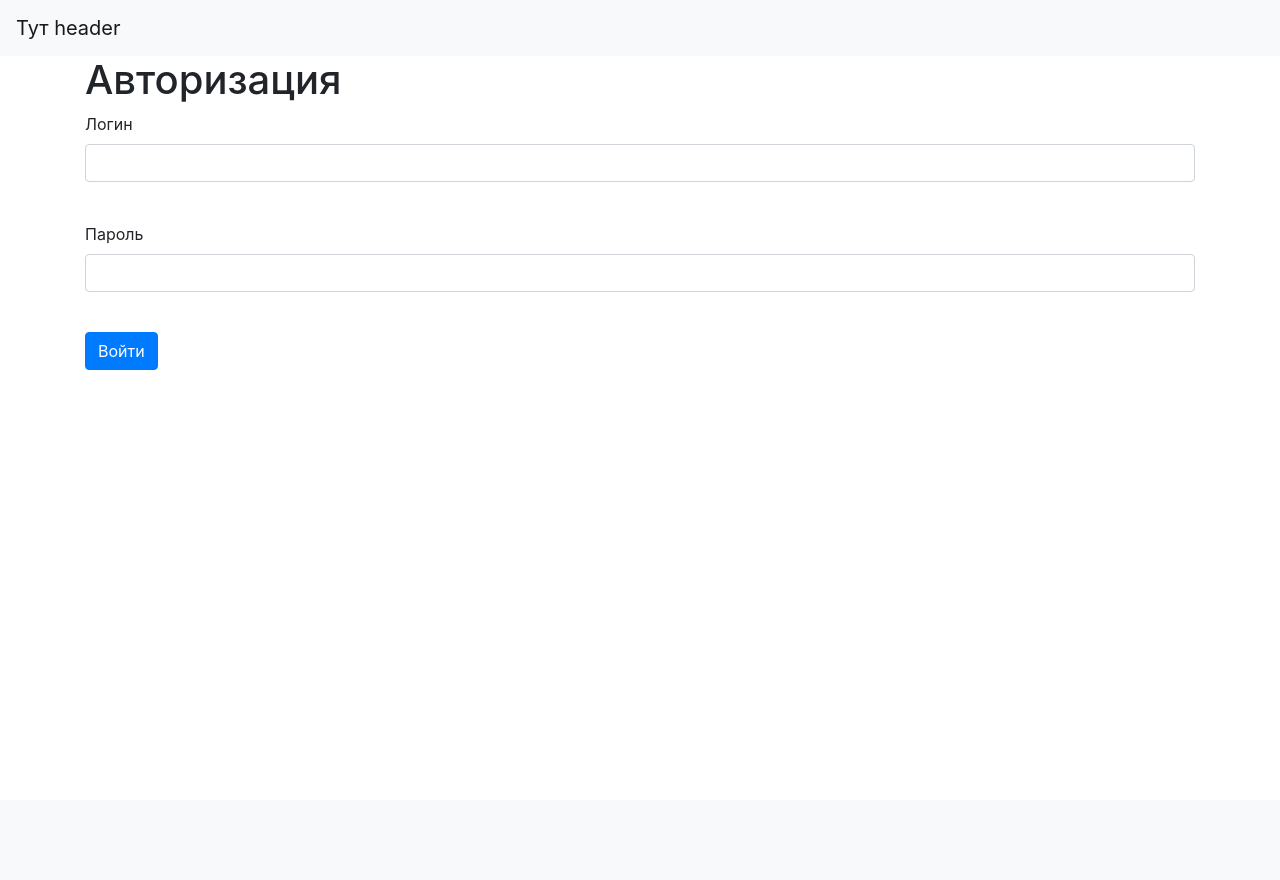
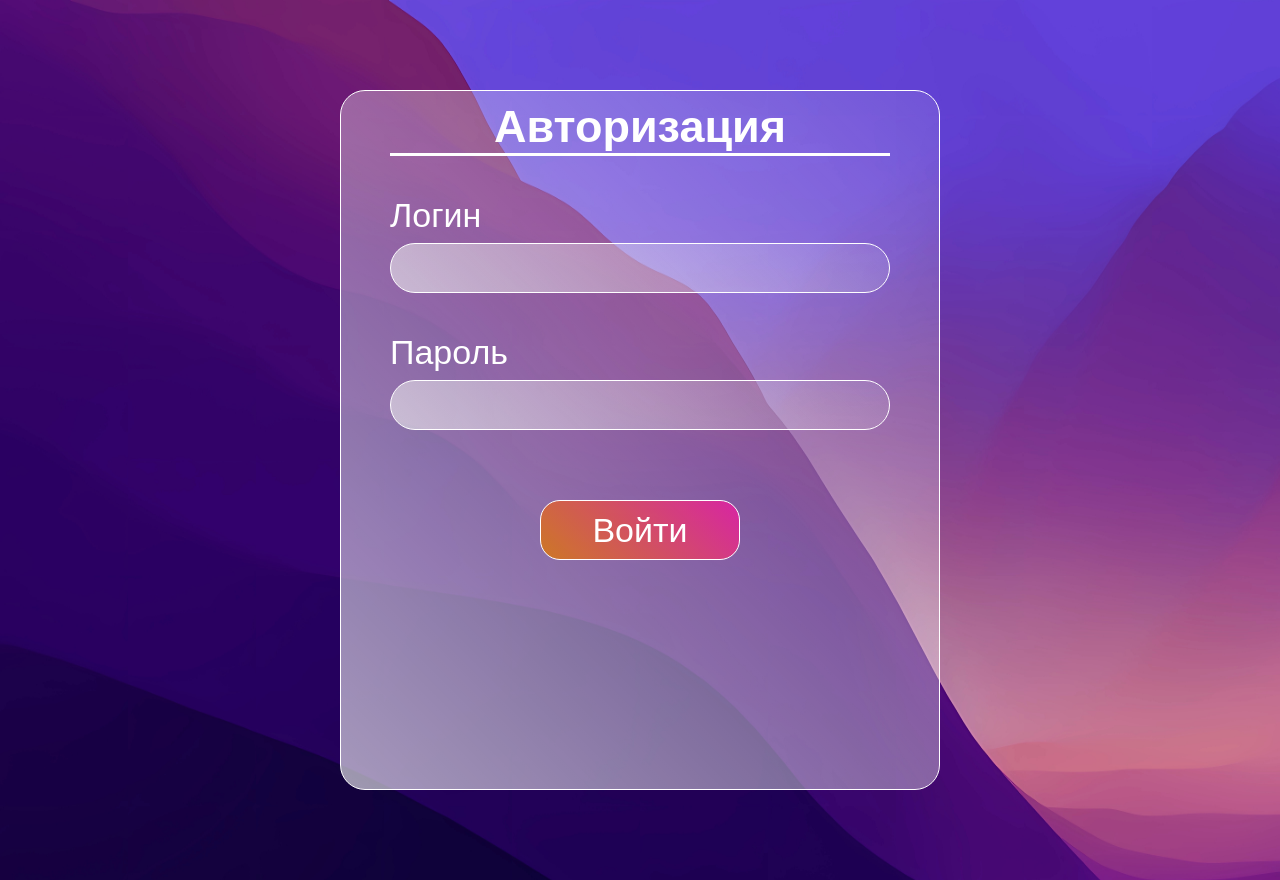
Before and after one commit to mccmmc/MusicCloud, a Flask app: page /login in a window 1280 px wide. Before the commit the page ends 370 px from the top, so only its background shows below. Run offline with Flask 3, Linux system fonts and the light colour scheme; some libraries are stand-ins or nearby versions.

Commit message:
login layout v0.1

```diff
--- a/Code/static/css/style.css
+++ b/Code/static/css/style.css
@@ -0,0 +1,65 @@
+body {
+    background: url(../img/back.jpeg) top left/1920px 1080px no-repeat;
+    font-family: "Poppins";
+
+}
+
+.login-form {
+    background: transparent;
+    border: 1px solid white;
+    border-radius: 25px;
+    width: 600px;
+    height: 700px;
+    margin: 90px auto;
+    background: linear-gradient(45deg, rgba(255, 255, 255, 0.6), rgba(255, 255, 255, 0.1));
+    backdrop-filter: blur(0);
+}
+
+.login-form {
+    font: 34px "Arial";
+    color: white;
+}
+.auth-title {
+    font: bold 45px "Arial";
+    color: white;
+    width: 500px;
+    text-align: center;
+    margin: 10px auto;
+    margin-bottom: 10px;
+    border-bottom: 3px solid white;
+}
+.username-block{
+    width: 500px;
+    margin: 40px auto;
+}
+.username-lineedit{
+    border: 1px solid white;
+    border-radius: 25px;
+    width: 500px;
+    height: 50px;
+    background: linear-gradient(45deg, rgba(239, 239, 239, 0.6), rgba(255, 255, 255, 0.1));
+}
+.password-block{
+    width: 500px;
+    margin: 40px auto;
+}
+.password-lineedit{
+    border: 1px solid white;
+    border-radius: 25px;
+    width: 500px;
+    height: 50px;
+    background: linear-gradient(45deg, rgba(239, 239, 239, 0.6), rgba(255, 255, 255, 0.1));
+}
+.btn-block{
+    width: 200px;
+    height: 50px;
+    margin: 70px auto;
+}
+#submit.btn-login{
+    color: white;
+    border: 1px solid white;
+    border-radius: 20px;
+    width: 200px;
+    height: 60px;
+    background: linear-gradient(45deg, rgba(221, 122, 5, 0.8), rgba(236, 25, 164, 0.8));
+}
--- a/Code/templates/base.html
+++ b/Code/templates/base.html
@@ -7,15 +7,13 @@
           href="https://stackpath.bootstrapcdn.com/bootstrap/4.4.1/css/bootstrap.min.css"
           integrity="sha384-Vkoo8x4CGsO3+Hhxv8T/Q5PaXtkKtu6ug5TOeNV6gBiFeWPGFN9MuhOf23Q9Ifjh"
           crossorigin="anonymous">
+    <link rel="preconnect" href="https://fonts.googleapis.com">
+    <link rel="preconnect" href="https://fonts.gstatic.com" crossorigin>
+    <link href="https://fonts.googleapis.com/css2?family=Poppins:ital,wght@0,100;0,200;0,300;0,400;0,500;0,600;0,700;0,800;0,900;1,100;1,200;1,300;1,400;1,500;1,600;1,700;1,800;1,900&display=swap" rel="stylesheet">
+    <link rel="stylesheet" type="text/css" href="{{ url_for('static', filename='css/style.css') }}" />
     <title>{{title}}</title>
 </head>
 <body>
-<header>
-    <nav class="navbar navbar-light bg-light">
-        <a class="navbar-brand" href="#">Тут header</a>
-    </nav>
-</header>
-<!-- Begin page content -->
 <main role="main" class="container">
     {% block content %}{% endblock %}
 </main>
--- a/Code/templates/login.html
+++ b/Code/templates/login.html
@@ -1,28 +1,30 @@
 {% extends "base.html" %}
 
 {% block content %}
-<h1>Авторизация</h1>
+<div class="login-form">
+    <h1 class="auth-title">Авторизация</h1>
     <form action="" method="post">
         {{ form.hidden_tag() }}
-    <p>
-        {{ form.username.label }}<br>
-        {{ form.username(class="form-control", type="email") }}<br>
+        <p class="username-block">
+            {{ form.username.label}}<br>
+            {{ form.username(class="username-lineedit") }}<br>
             {% for error in form.username.errors %}
         <p class="alert alert-danger" role="alert">
             {{ error }}
         </p>
         {% endfor %}
         </p>
-    <p>
+        <p class="password-block">
             {{ form.password.label }}<br>
-        {{ form.password(class="form-control", type="password") }}<br>
+            {{ form.password(class="password-lineedit") }}<br>
             {% for error in form.password.errors %}
         <p class="alert alert-danger" role="alert">
             {{ error }}
         </p>
         {% endfor %}
         </p>
-    <p>{{ form.submit(type="submit", class="btn btn-primary") }}</p>
+        <p class="btn-block">{{ form.submit(class="btn-login") }}</p>
         {{message}}
     </form>
+</div>
 {% endblock %}
```
Also changed, not shown: Code/static/img/back.jpeg (added). Lines whose indentation alone changed are shown as unchanged.
